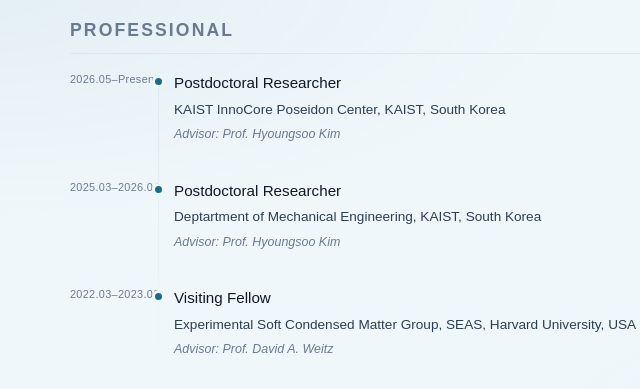
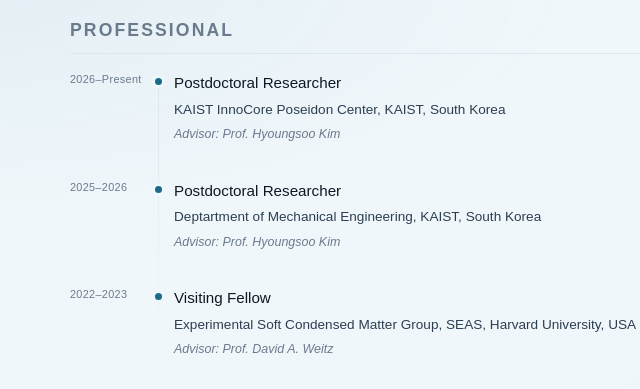
Before and after one commit to lyoo119/lyoo119.github.io, a plain HTML site: page cv.html in a window 1280 px wide. Shown: the part 178-567 px from the top of the page, 164-804 px from the left. Drawn offline with Linux system fonts and the light colour scheme; a web font is replaced by a local one.

Commit message:
Update cv.html

```diff
--- a/cv.html
+++ b/cv.html
@@ -29,7 +29,7 @@
         <div class="pub-group-title">Professional</div>
         <div class="timeline">
             <div class="tl-item">
-                <div class="tl-date">2026.05–Present</div>
+                <div class="tl-date">2026–Present</div>
                 <div class="tl-body">
                     <div class="tl-role">Postdoctoral Researcher</div>
                     <div class="tl-place">KAIST InnoCore Poseidon Center, KAIST, South Korea</div>
@@ -37,7 +37,7 @@
                 </div>
             </div>
             <div class="tl-item">
-                <div class="tl-date">2025.03–2026.04</div>
+                <div class="tl-date">2025–2026</div>
                 <div class="tl-body">
                     <div class="tl-role">Postdoctoral Researcher</div>
                     <div class="tl-place">Deptartment of Mechanical Engineering, KAIST, South Korea</div>
@@ -45,7 +45,7 @@
                 </div>
             </div>
             <div class="tl-item">
-                <div class="tl-date">2022.03–2023.02</div>
+                <div class="tl-date">2022–2023</div>
                 <div class="tl-body">
                     <div class="tl-role">Visiting Fellow</div>
                     <div class="tl-place">Experimental Soft Condensed Matter Group, SEAS, Harvard University, USA</div>
```
